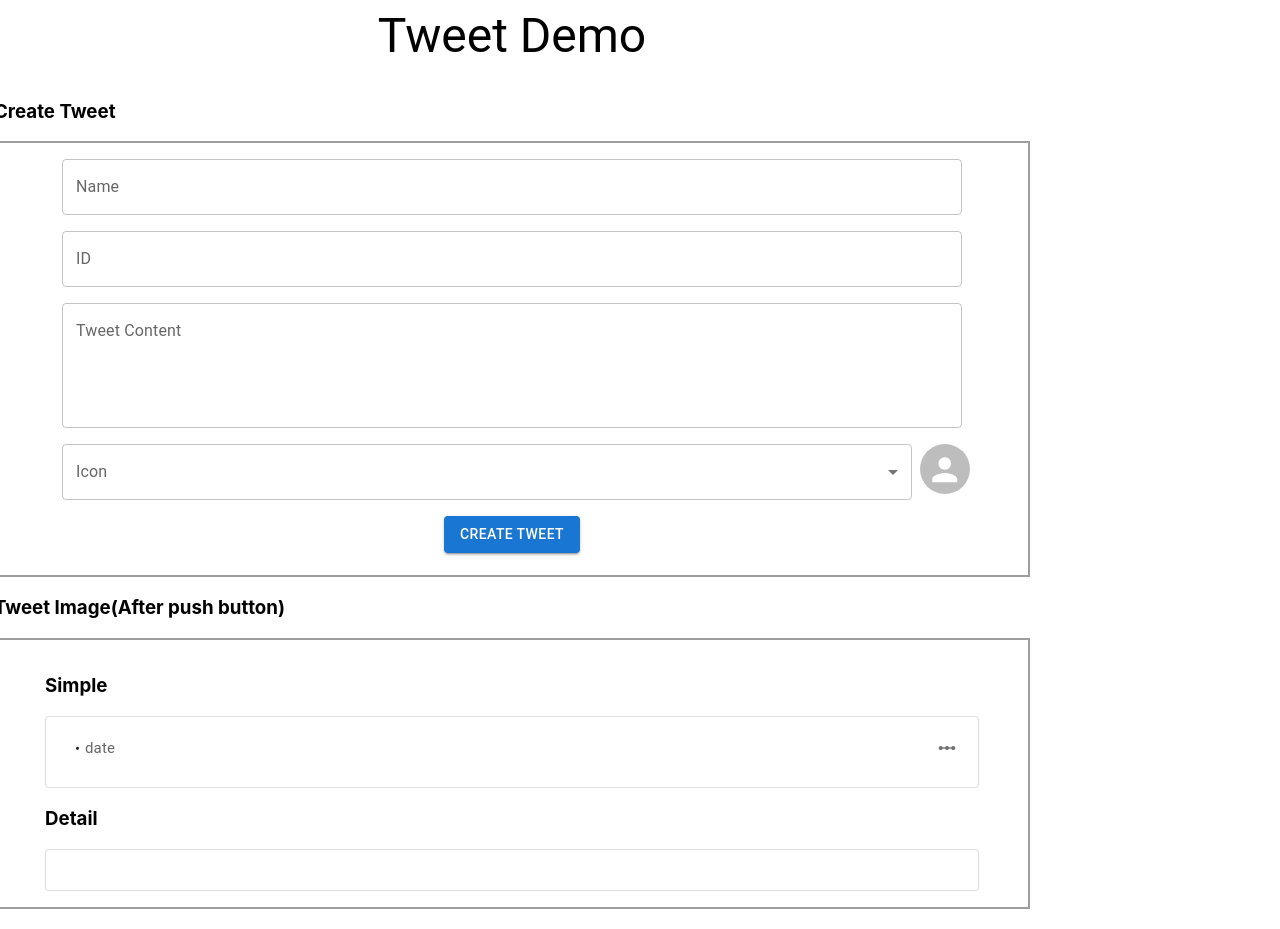
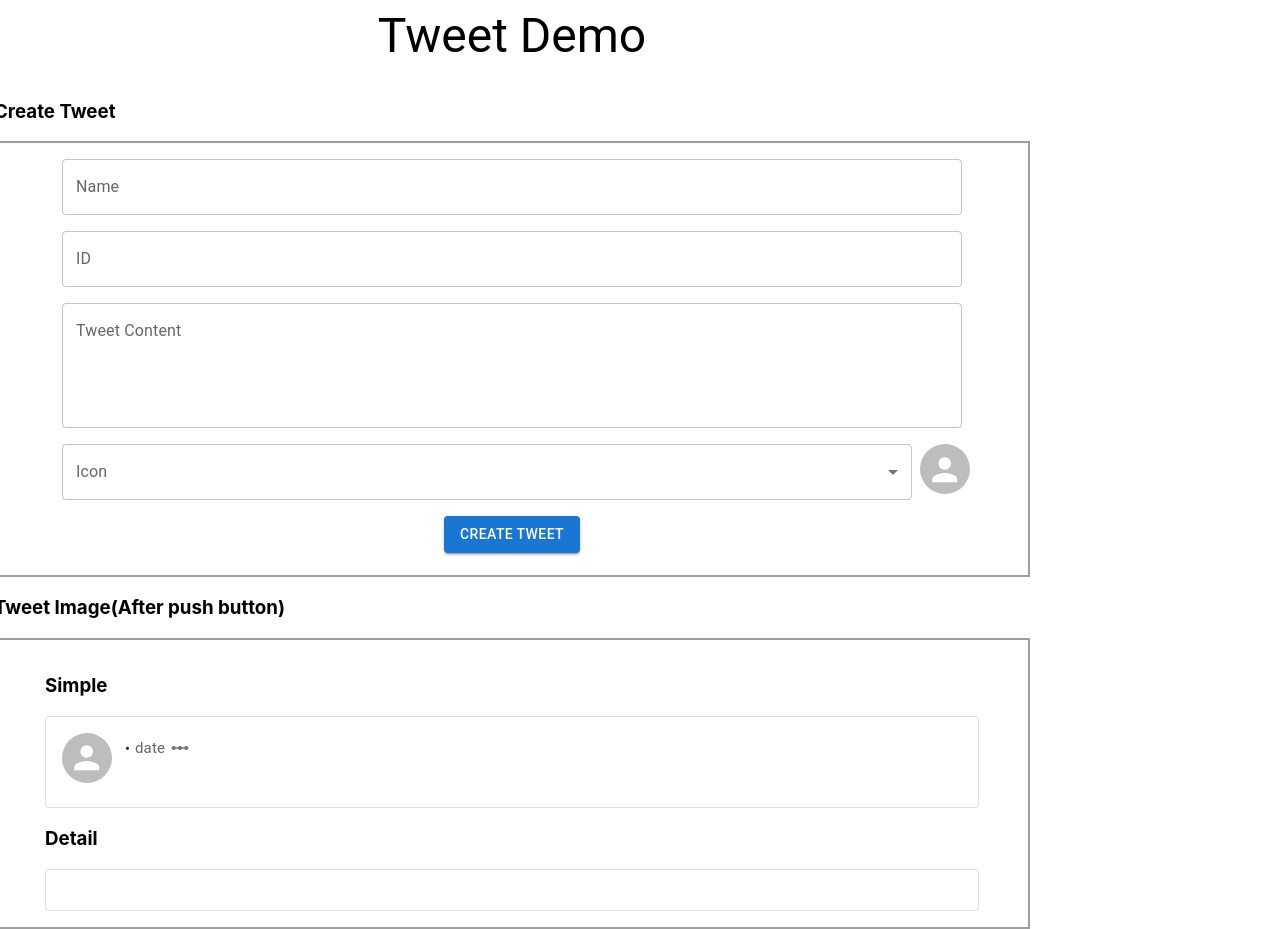
Before and after one commit to m2mt-l/Twitter_Demo, a React (Create React App) app: page / in a window 1280 px wide. Built offline with nearby package versions, Linux system fonts and the light colour scheme.

Commit message:
fix: layout

```diff
--- a/src/components/TweetSimple.tsx
+++ b/src/components/TweetSimple.tsx
@@ -8,6 +8,7 @@ import IconButton from "@mui/material/IconButton";
 import LinearScaleIcon from "@mui/icons-material/LinearScale";
 
 import { TweetInfo } from "../model/tweetInfo";
+import Icon from "./Icon";
 
 const TweetSimple: FC<TweetInfo> = (props) => {
     return (
@@ -18,7 +19,22 @@ const TweetSimple: FC<TweetInfo> = (props) => {
                     <Box
                         sx={{
                             display: "flex",
+                            justifyContent: "start",
+                        }}
+                    >
+                        <Icon {...props} />
+                        <Box
+                            sx={{
+                                display: "flex",
+                                flexDirection: "column",
+                            }}
+                        >
+                            <Box
+                                sx={{
+                                    display: "flex",
                                     justifyContent: "space-between",
+                                    alignItems: "center",
+                                    width: "90%",
                                 }}
                             >
                                 <Box
@@ -51,9 +67,14 @@ const TweetSimple: FC<TweetInfo> = (props) => {
                                     <LinearScaleIcon fontSize="small" />
                                 </IconButton>
                             </Box>
-                    <Typography sx={{ textAlign: "start", fontSize: 15, whiteSpace: "pre-line" }}>
+
+                            <Typography
+                                sx={{ textAlign: "start", fontSize: 15, whiteSpace: "pre-line" }}
+                            >
                                 {props.content}
                             </Typography>
+                        </Box>
+                    </Box>
                 </CardContent>
             </Card>
         </div>
```
Lines whose indentation alone changed are shown as unchanged.
